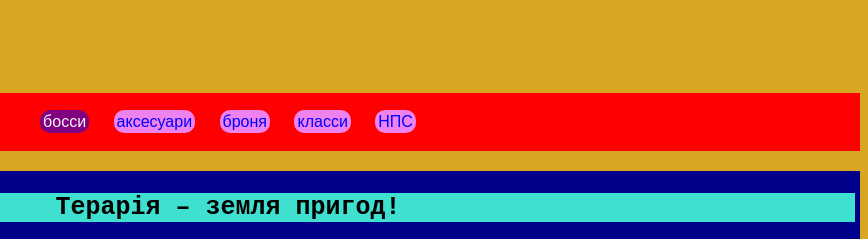
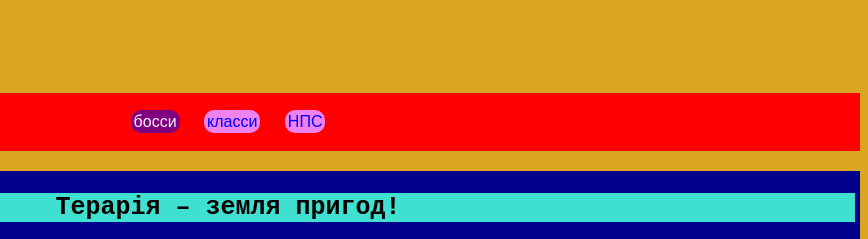
Before and after one commit to DIO777DIO/LOGIKA3_2-, a plain HTML site: page index.html in a window 1280 px wide. Shown: the part 235-474 px from the top of the page, 412-1280 px from the left. Drawn offline with Linux system fonts and the light colour scheme.

Commit message:
Update index.html

```diff
--- a/index.html
+++ b/index.html
@@ -7,8 +7,6 @@
     <img src="https://encrypted-tbn0.gstatic.com/images?q=tbn:ANd9GcSxvPPh5dPB4nBmK_8LvUryPnF5EOK8RPHBwQ&usqp=CAU".>
     <nav>
         <a class="current" href="https://dio777dio.github.io/LOGIKA3_2-/">босси</a>
-        <a href="">аксесуари</a>
-        <a href="">броня</a>
         <a href="https://dio777dio.github.io/LOGIKA3_1-/">класси</a>
         <a href="https://dio777dio.github.io/LOGIKA3/">НПС</a>
     </nav>
```
